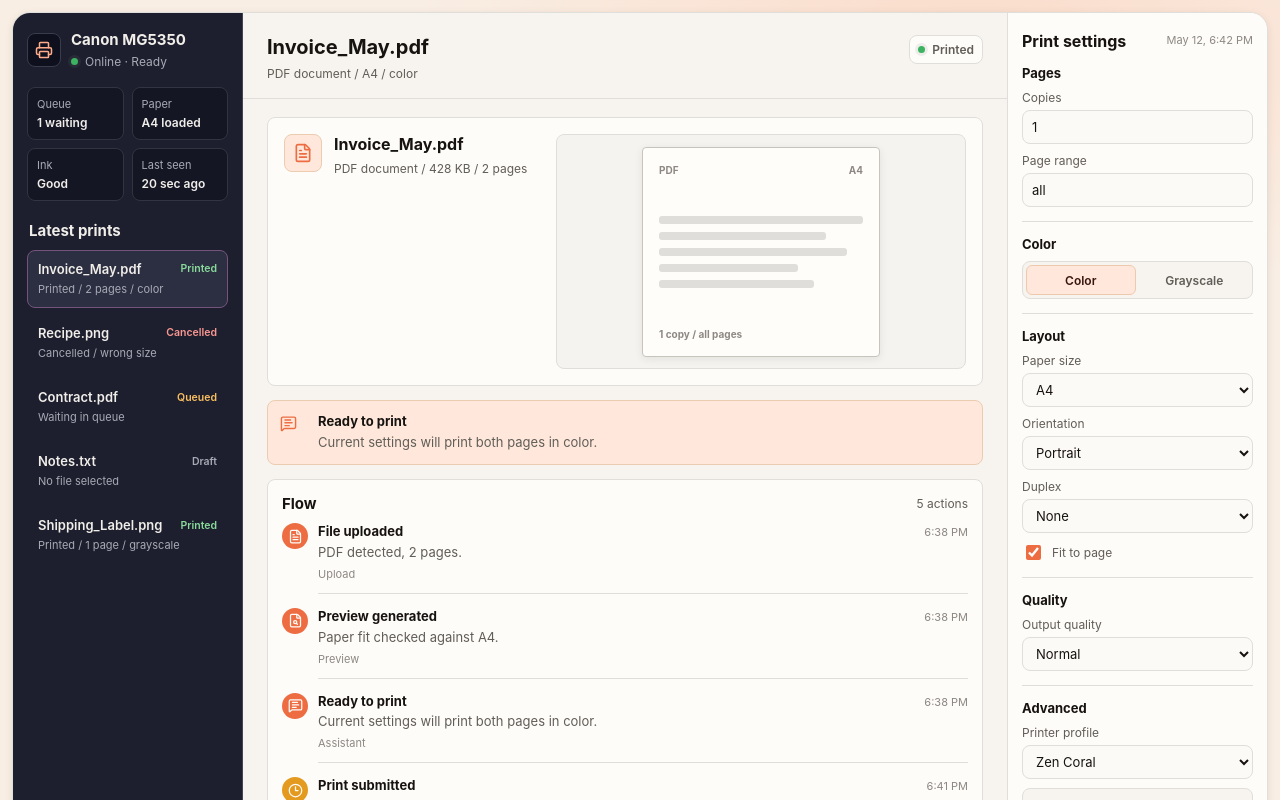
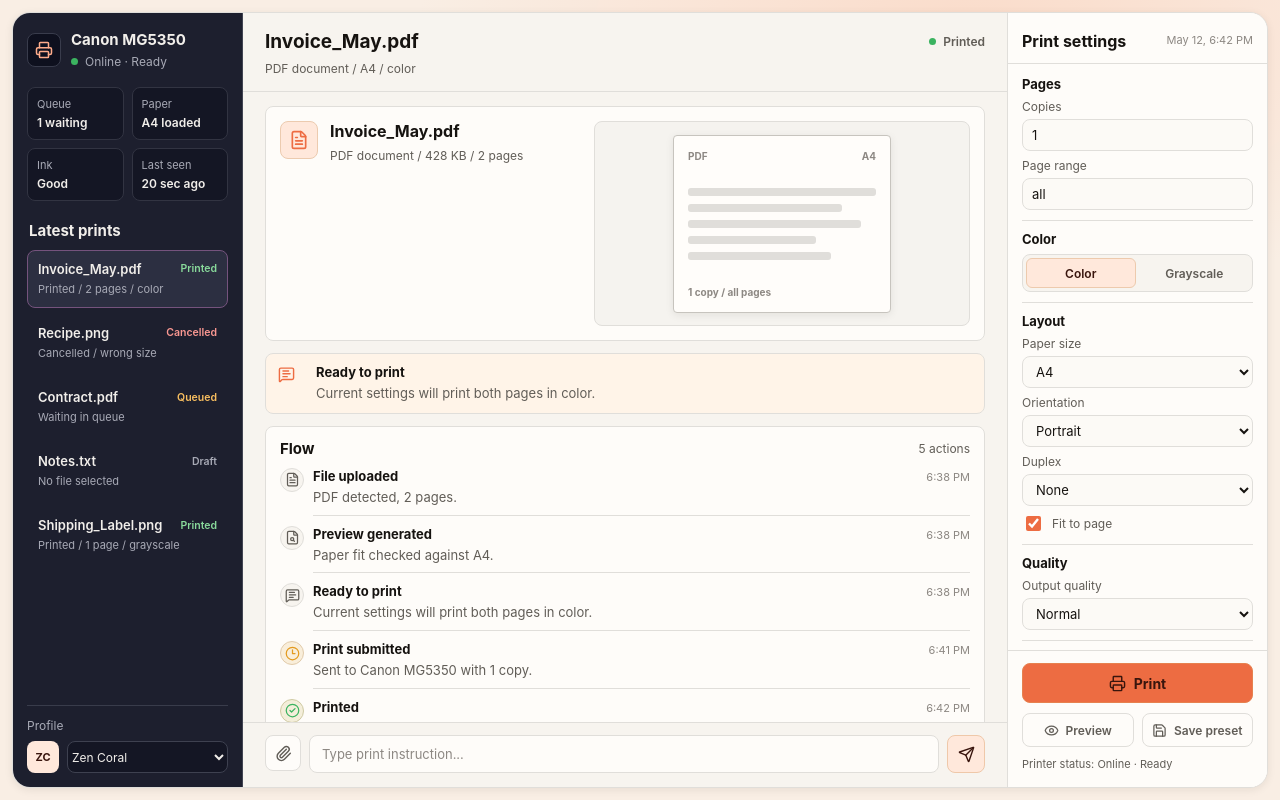
Before and after one commit to jhgrzybowski/print-bar-app, a React (Vite) app: page / in a window 1280 px wide. Shown: the top 800 px of the page. Built offline with nearby package versions, Linux system fonts and the light colour scheme.

Commit message:
Refine print shell responsiveness

```diff
--- a/src/App.tsx
+++ b/src/App.tsx
@@ -809,6 +809,7 @@ function PreferencesPanel({
         <p>{chat.file ? formatShortDate(chat.updatedAt) : "Waiting for upload"}</p>
       </div>
 
+      <div className="settingsStack">
         <section className="settingsGroup">
           <h3>Pages</h3>
           <label className="field">
@@ -931,7 +932,7 @@ function PreferencesPanel({
           </label>
         </section>
 
-      <section className="settingsGroup">
+        <section className="settingsGroup settingsGroup-last">
           <h3>Advanced</h3>
           <label className="field">
             <span>Printer profile</span>
@@ -959,6 +960,7 @@ function PreferencesPanel({
             </span>
           </div>
         </section>
+      </div>
 
       <div className="preferenceActions">
         <button className="primaryPrintButton" type="button" disabled={!canPrint} onClick={onPrint}>
--- a/src/styles/app.css
+++ b/src/styles/app.css
@@ -1,5 +1,8 @@
 .appFrame {
-  min-height: 100vh;
+  height: 100vh;
+  height: 100dvh;
+  min-height: 0;
+  overflow: hidden;
   padding: 12px;
 }
 
@@ -7,7 +10,9 @@
   display: grid;
   grid-template-columns: 230px minmax(0, 1fr) 260px;
   width: 100%;
-  min-height: calc(100vh - 24px);
+  height: calc(100vh - 24px);
+  height: calc(100dvh - 24px);
+  min-height: 0;
   margin: 0 auto;
   overflow: hidden;
   background: var(--shell-bg);
@@ -31,6 +36,7 @@
 .printerSidebar {
   display: flex;
   min-height: 0;
+  overflow: hidden;
   padding: 18px 14px 14px;
   flex-direction: column;
   gap: 18px;
@@ -103,29 +109,43 @@
   flex: 0 0 auto;
   border-radius: 50%;
   background: var(--offline);
-  box-shadow: 0 0 0 3px oklch(0.6 0.02 150 / 0.12);
 }
 
 .statusDot-ready,
 .flowStatusDot-ready,
-.flowStatusDot-printed,
-.timelineItem-print_completed .timelineIcon {
+.flowStatusDot-printed {
   background: var(--ready);
 }
 
 .statusDot-warning,
-.flowStatusDot-queued,
-.timelineItem-warning .timelineIcon,
-.timelineItem-print_submitted .timelineIcon {
+.flowStatusDot-queued {
   background: var(--warning);
 }
 
 .statusDot-error,
 .flowStatusDot-error,
-.flowStatusDot-cancelled,
+.flowStatusDot-cancelled {
+  background: var(--error);
+}
+
+.timelineItem-print_completed .timelineIcon {
+  color: var(--ready);
+  background: color-mix(in oklch, var(--ready) 14%, var(--panel-bg));
+  border-color: color-mix(in oklch, var(--ready) 30%, var(--border-soft));
+}
+
+.timelineItem-warning .timelineIcon,
+.timelineItem-print_submitted .timelineIcon {
+  color: var(--warning);
+  background: color-mix(in oklch, var(--warning) 16%, var(--panel-bg));
+  border-color: color-mix(in oklch, var(--warning) 30%, var(--border-soft));
+}
+
 .timelineItem-error .timelineIcon,
 .timelineItem-print_cancelled .timelineIcon {
-  background: var(--error);
+  color: var(--error);
+  background: color-mix(in oklch, var(--error) 13%, var(--panel-bg));
+  border-color: color-mix(in oklch, var(--error) 30%, var(--border-soft));
 }
 
 .printerMeta {
@@ -165,6 +185,7 @@
   flex: 1;
   flex-direction: column;
   gap: 6px;
+  overflow: auto;
 }
 
 .flowList h2 {
@@ -304,7 +325,7 @@
 
 .workspaceHeader {
   display: flex;
-  padding: 22px 24px 16px;
+  padding: 18px 22px 14px;
   align-items: flex-start;
   justify-content: space-between;
   gap: 16px;
@@ -318,7 +339,7 @@
 .workspaceTitle h1 {
   overflow: hidden;
   max-width: 60ch;
-  font-size: 20px;
+  font-size: 19px;
   font-weight: 700;
   line-height: 1.2;
   text-overflow: ellipsis;
@@ -349,11 +370,11 @@
   flex: 0 0 auto;
   align-items: center;
   gap: 7px;
-  padding: 6px 8px;
+  padding: 3px 0;
   color: var(--text-secondary);
-  background: var(--panel-bg);
-  border: 1px solid var(--border-soft);
-  border-radius: var(--radius-control);
+  background: transparent;
+  border: 0;
+  border-radius: 0;
   font-size: 12px;
   font-weight: 600;
 }
@@ -361,23 +382,22 @@
 .workspaceBody {
   display: grid;
   min-height: 0;
-  padding: 18px 24px;
+  padding: 14px 22px;
   align-content: start;
-  gap: 14px;
+  gap: 12px;
   overflow: auto;
+  overscroll-behavior: contain;
 }
 
 .uploadZone {
   display: grid;
-  min-height: 235px;
+  min-height: 205px;
   place-items: center;
   align-content: center;
   gap: 8px;
   color: var(--text-secondary);
-  background:
-    linear-gradient(var(--panel-bg), var(--panel-bg)) padding-box,
-    linear-gradient(140deg, var(--accent-soft), transparent 44%, var(--border-soft)) border-box;
-  border: 1px dashed transparent;
+  background: var(--panel-bg);
+  border: 1px dashed color-mix(in oklch, var(--accent-soft) 58%, var(--border-soft));
   border-radius: var(--radius-control);
 }
 
@@ -398,9 +418,9 @@
 
 .filePreview {
   display: grid;
-  grid-template-columns: minmax(180px, 0.62fr) minmax(260px, 1fr);
-  gap: 18px;
-  padding: 16px;
+  grid-template-columns: minmax(200px, 300px) minmax(260px, 1fr);
+  gap: 14px;
+  padding: 14px;
   background: var(--panel-bg);
   border: 1px solid var(--border-soft);
   border-radius: var(--radius-control);
@@ -444,7 +464,7 @@
 
 .previewStage {
   display: grid;
-  min-height: 235px;
+  min-height: 205px;
   place-items: center;
   background: oklch(0.965 0.006 80);
   border: 1px solid var(--border-soft);
@@ -453,9 +473,9 @@
 
 .paperPreview {
   display: grid;
-  width: min(78%, 238px);
-  min-height: 210px;
-  padding: 16px;
+  width: min(74%, 218px);
+  min-height: 178px;
+  padding: 14px;
   grid-template-rows: auto 1fr auto;
   background: oklch(0.995 0.004 82);
   border: 1px solid var(--border-strong);
@@ -464,8 +484,8 @@
 }
 
 .paperPreview-landscape {
-  width: min(86%, 286px);
-  min-height: 176px;
+  width: min(82%, 262px);
+  min-height: 152px;
 }
 
 .paperHeader,
@@ -511,9 +531,9 @@
   display: grid;
   grid-template-columns: 28px minmax(0, 1fr);
   gap: 10px;
-  padding: 12px;
-  background: var(--accent-bg);
-  border: 1px solid color-mix(in oklch, var(--accent-soft) 44%, var(--border-soft));
+  padding: 10px 12px;
+  background: color-mix(in oklch, var(--accent-bg) 48%, var(--panel-bg));
+  border: 1px solid var(--border-soft);
   border-radius: var(--radius-control);
 }
 
@@ -540,7 +560,7 @@
 }
 
 .timeline {
-  padding: 14px 14px 4px;
+  padding: 12px 14px 2px;
   background: var(--panel-bg);
   border: 1px solid var(--border-soft);
   border-radius: var(--radius-control);
@@ -570,24 +590,25 @@
 
 .timelineItem {
   display: grid;
-  grid-template-columns: 26px minmax(0, 1fr);
-  gap: 10px;
-  padding-bottom: 12px;
+  grid-template-columns: 24px minmax(0, 1fr);
+  gap: 9px;
+  padding-bottom: 8px;
 }
 
 .timelineIcon {
   display: grid;
-  width: 26px;
-  height: 26px;
+  width: 24px;
+  height: 24px;
   place-items: center;
-  color: var(--panel-bg);
-  background: var(--accent);
+  color: var(--text-secondary);
+  background: var(--main-bg);
+  border: 1px solid var(--border-soft);
   border-radius: 50%;
 }
 
 .timelineContent {
   min-width: 0;
-  padding-bottom: 12px;
+  padding-bottom: 8px;
   border-bottom: 1px solid var(--border-soft);
 }
 
@@ -626,8 +647,8 @@
 }
 
 .timelineContent span {
-  display: block;
-  margin-top: 5px;
+  display: none;
+  margin-top: 0;
   color: var(--text-muted);
   font-size: 11px;
 }
@@ -636,7 +657,7 @@
   display: grid;
   grid-template-columns: 36px minmax(0, 1fr) 38px;
   gap: 8px;
-  padding: 14px 24px 18px;
+  padding: 12px 22px 14px;
   background: var(--main-bg);
   border-top: 1px solid var(--border-soft);
 }
@@ -699,19 +720,20 @@
 .preferencesPanel {
   display: flex;
   min-height: 0;
-  padding: 18px 14px;
   flex-direction: column;
-  gap: 14px;
-  overflow: auto;
+  overflow: hidden;
+  padding: 0;
   background: var(--panel-bg);
   border-left: 1px solid var(--border-soft);
 }
 
 .preferencesHeader {
   display: flex;
+  padding: 18px 14px 12px;
   align-items: flex-start;
   justify-content: space-between;
   gap: 12px;
+  border-bottom: 1px solid var(--border-soft);
 }
 
 .preferencesHeader h2 {
@@ -728,11 +750,25 @@
   font-size: 11px;
 }
 
+.settingsStack {
+  display: grid;
+  min-height: 0;
+  flex: 1 1 auto;
+  gap: 10px;
+  overflow: auto;
+  overscroll-behavior: contain;
+  padding: 12px 14px;
+}
+
 .settingsGroup {
   display: grid;
-  gap: 9px;
-  padding-bottom: 14px;
+  gap: 7px;
+  padding-bottom: 10px;
   border-bottom: 1px solid var(--border-soft);
+}
+
+.settingsGroup-last {
+  border-bottom: 0;
 }
 
 .settingsGroup h3 {
@@ -753,7 +789,7 @@
 .settingsGroup select {
   width: 100%;
   min-width: 0;
-  height: 34px;
+  height: 32px;
   padding: 0 9px;
   color: var(--text-primary);
   background: var(--field-bg);
@@ -825,8 +861,9 @@
 .preferenceActions {
   display: grid;
   gap: 10px;
-  margin-top: auto;
-  padding-top: 4px;
+  padding: 12px 14px 14px;
+  background: var(--panel-bg);
+  border-top: 1px solid var(--border-soft);
 }
 
 .primaryPrintButton {
@@ -872,75 +909,99 @@
   font-size: 11px;
 }
 
-@media (max-width: 1050px) {
+@media (max-width: 1180px) {
   .appShell {
-    grid-template-columns: minmax(0, 1fr);
+    grid-template-columns: 230px minmax(0, 1fr);
   }
 
   .mobileTopbar {
     display: flex;
     padding: 12px 16px;
     align-items: center;
-    justify-content: space-between;
+    justify-content: flex-end;
     gap: 10px;
     background: var(--main-bg);
     border-bottom: 1px solid var(--border-soft);
   }
 
-  .printerSidebar,
-  .preferencesPanel {
-    position: fixed;
-    top: 16px;
-    bottom: 16px;
-    z-index: 20;
-    width: min(300px, calc(100vw - 32px));
-    box-shadow: 0 2px 8px var(--shadow-soft);
-  }
-
-  .printerSidebar {
-    left: 16px;
-    transform: translateX(calc(-100% - 20px));
+  .mobileTopbar .textIconButton:first-child {
+    display: none;
   }
 
   .preferencesPanel {
-    right: 16px;
+    position: fixed;
+    top: 12px;
+    bottom: 12px;
+    right: 12px;
+    z-index: 20;
+    width: min(300px, calc(100vw - 24px));
+    border: 1px solid var(--border-soft);
+    border-radius: var(--radius-control);
+    box-shadow: 0 2px 8px var(--shadow-soft);
     transform: translateX(calc(100% + 20px));
   }
 
-  .printerSidebar.isOpen,
   .preferencesPanel.isOpen {
     transform: translateX(0);
   }
 
-  .mobilePanelHeader {
+  .preferencesPanel .mobilePanelHeader {
     display: flex;
     justify-content: flex-end;
+    padding: 10px 10px 0;
   }
 }
 
 @media (max-width: 760px) {
   .appFrame {
+    height: 100vh;
+    height: 100dvh;
     padding: 0;
   }
 
   .appShell {
-    min-height: 100vh;
+    height: 100vh;
+    height: 100dvh;
+    min-height: 0;
+    grid-template-columns: minmax(0, 1fr);
     border: 0;
     border-radius: 0;
   }
 
-  .printerSidebar,
+  .mobileTopbar {
+    justify-content: space-between;
+  }
+
+  .mobileTopbar .textIconButton:first-child {
+    display: inline-flex;
+  }
+
+  .printerSidebar {
+    position: fixed;
+    top: 0;
+    bottom: 0;
+    left: 0;
+    z-index: 20;
+    width: min(300px, calc(100vw - 24px));
+    box-shadow: 0 2px 8px var(--shadow-soft);
+    transform: translateX(calc(-100% - 20px));
+  }
+
+  .printerSidebar.isOpen {
+    transform: translateX(0);
+  }
+
   .preferencesPanel {
     top: 0;
     bottom: 0;
+    right: 0;
+    width: min(320px, calc(100vw - 24px));
+    border-radius: 0;
   }
 
-  .printerSidebar {
-    left: 0;
-  }
-
-  .preferencesPanel {
-    right: 0;
+  .printerSidebar .mobilePanelHeader {
+    display: flex;
+    justify-content: flex-end;
   }
 
   .workspaceHeader {
--- a/src/styles/tokens.css
+++ b/src/styles/tokens.css
@@ -44,13 +44,14 @@
 
 html {
   min-width: 320px;
-  min-height: 100%;
+  height: 100%;
 }
 
 body {
   min-width: 320px;
-  min-height: 100vh;
+  height: 100%;
   margin: 0;
+  overflow: hidden;
   background:
     radial-gradient(900px 440px at 76% 4%, var(--ambient-glow), transparent 62%),
     var(--app-bg);
@@ -88,5 +89,5 @@ select:focus-visible {
 }
 
 #root {
-  min-height: 100vh;
+  height: 100%;
 }
```
Lines whose indentation alone changed are shown as unchanged.
